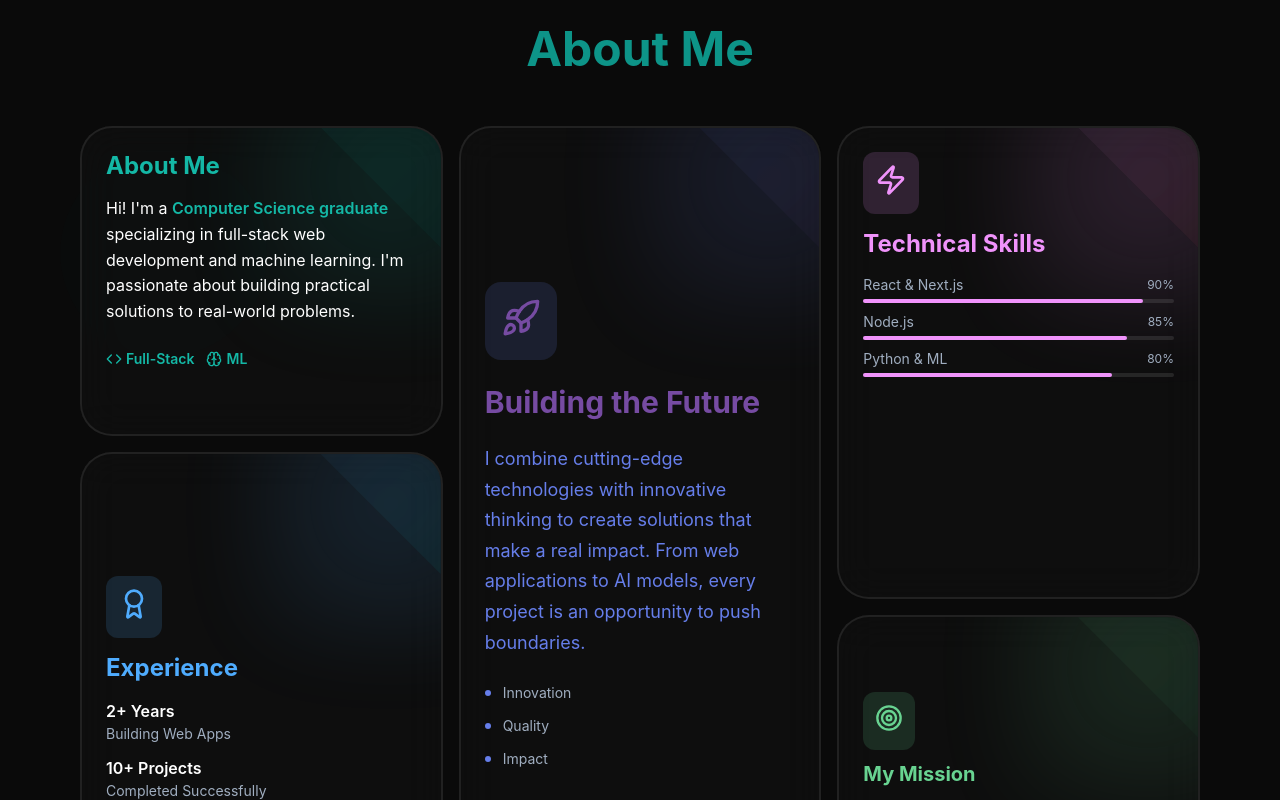
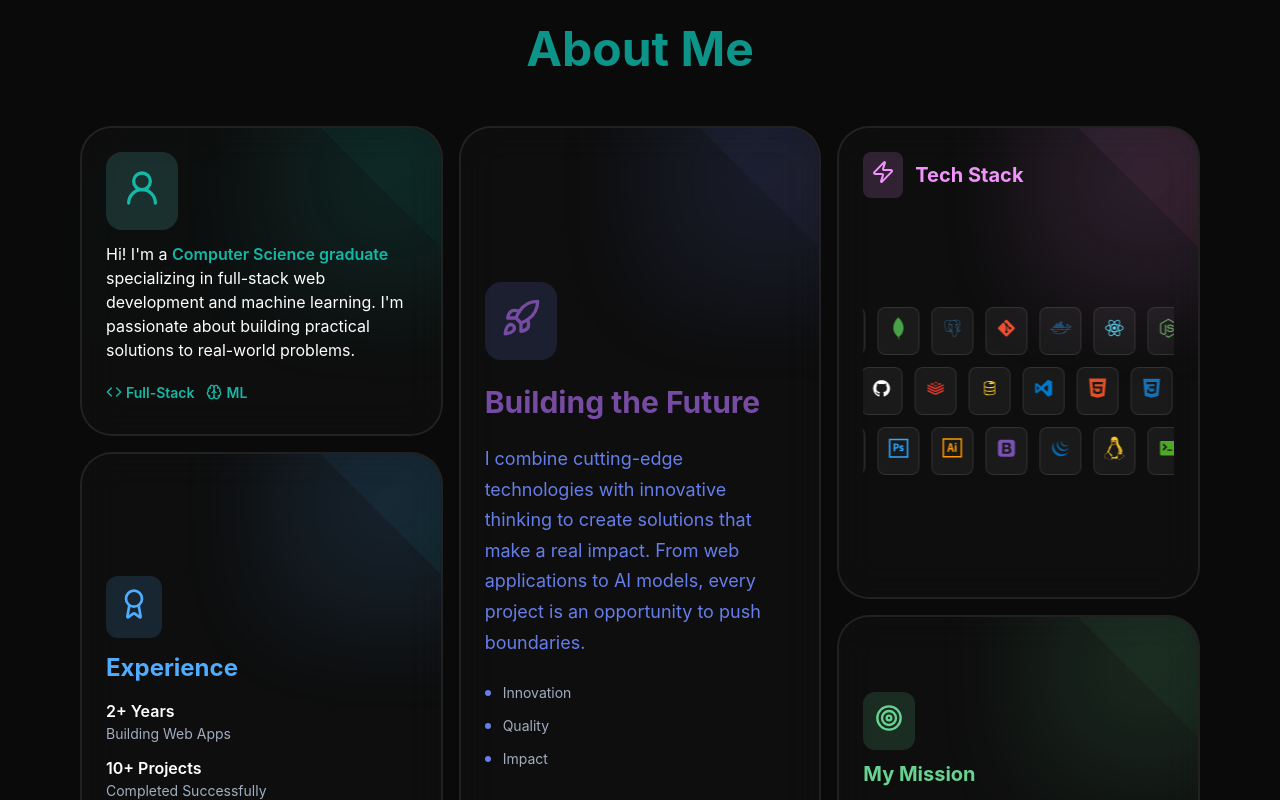
Before and after one commit to anandita-3217/anandita-dakshayani, a React (Vite) app: page / in a window 1280 px wide. Shown: the part 860-1660 px from the top of the page. Built offline with nearby package versions, Linux system fonts and the light colour scheme.

Commit message:
certificates prettier now and added marquee of tech skills to about

```diff
--- a/src/components/About.jsx
+++ b/src/components/About.jsx
@@ -1,4 +1,5 @@
 import React, { useEffect, useRef, useState } from 'react';
+import Marquee from "react-fast-marquee";
 import {
   Box,
   Container,
@@ -11,7 +12,32 @@ import {
   Icon,
 } from '@chakra-ui/react';
 import { motion, useMotionValue, useTransform } from 'framer-motion';
-import { Code, Brain, Zap, Award, Target, Rocket } from 'lucide-react';
+import { Code, Brain, Zap, Award, Target, Rocket,UserRound } from 'lucide-react';
+import {
+  DiReact,
+  DiNodejsSmall,
+  DiPython,
+  DiJavascript1,
+  DiMongodb,
+  DiPostgresql,
+  DiGit,
+  DiDocker,
+  DiHtml5,
+  DiCss3,
+  DiSass,
+  DiNpm,
+  DiGithubBadge,
+  DiRedis,
+  DiFirebase,
+  DiVisualstudio,
+  DiBootstrap,
+  DiJqueryLogo,
+  DiLinux,
+  DiTerminal,
+  DiPhotoshop,
+  DiIllustrator,
+} from 'react-icons/di';
+
 
 const MotionBox = motion(Box);
 const MotionHeading = motion(Heading);
@@ -102,6 +128,9 @@ const BentoCard = ({ children, rowSpan, colSpan, index, color = '#14b8a6', accen
       ref={cardRef}
       rowSpan={rowSpan}
       colSpan={colSpan}
+        minW={0}
+  maxW="100%"
+  overflow="hidden"
       onMouseMove={handleMouseMove}
       onMouseLeave={handleMouseLeave}
       onMouseEnter={() => setIsHovered(true)}
@@ -234,6 +263,7 @@ function About() {
             variants={headerVariants}
             mb={12}
           >
+            {/* Add animations here */}
             <Text as="span" color="brand.500">About Me</Text>
           </MotionHeading>
 
@@ -246,20 +276,20 @@ function About() {
           >
             {/* Top Left - Introduction */}
             <BentoCard rowSpan={2} colSpan={1} index={0} color="#14b8a6" accentColor="#0d9488">
-              <VStack spacing={4} align="stretch" h="100%">
-                <Heading
-                  as="h3"
-                  fontSize={{ base: 'xl', md: '2xl' }}
-                  fontWeight="bold"
-                  color="brand.400"
+              <VStack spacing={3} align="stretch" h="100%">
+                <Box
+                  p={4}
+                  bg="rgba(102, 234, 219, 0.15)"
+                  borderRadius="2xl"
+                  w="fit-content"
                 >
-                  About Me
-                </Heading>
+                  <Icon as={UserRound} boxSize={10} color="#14b8a6" />
+                </Box>
 
                 <Text
                   fontSize={{ base: 'sm', md: 'md' }}
                   color="text.primary"
-                  lineHeight="1.6"
+                  lineHeight="1.5"
                 >
                   Hi! I'm a <Text as="span" color="#14b8a6" fontWeight="600">Computer Science graduate</Text> specializing
                   in full-stack web development and machine learning. I'm passionate about building
@@ -323,53 +353,122 @@ function About() {
               </VStack>
             </BentoCard>
 
-            {/* Top Right - Skills */}
+           {/* Top Right - Tech Stack */}
           <BentoCard rowSpan={3} colSpan={1} index={2} color="#f093fb" accentColor="#f5576c">
-              <VStack spacing={4} align="stretch" h="100%">
+            <VStack spacing={3} align="stretch" h="100%" overflow="hidden">
+              <HStack spacing={3} align="center">
                 <Box
-                  p={3}
+                  p={2}
                   bg="rgba(240, 147, 251, 0.15)"
-                  borderRadius="xl"
-                  w="fit-content"
+                  borderRadius="lg"
+                  flexShrink={0}
                 >
-                  <Icon as={Zap} boxSize={8} color="#f093fb" />
+                  <Icon as={Zap} boxSize={6} color="#f093fb" />
                 </Box>
 
                 <Heading
                   as="h3"
-                  fontSize={{ base: 'xl', md: '2xl' }}
+                  fontSize={{ base: 'lg', md: 'xl' }}
                   fontWeight="bold"
                   color="#f093fb"
                 >
-                  Technical Skills
+                  Tech Stack
                 </Heading>
+              </HStack>
 
-                <VStack spacing={2} align="stretch">
+              {/* Marquee Section - Takes remaining space */}
+              <VStack spacing={3} flex={1} justify="center" overflow="hidden">
+                <Box w="100%" overflow="hidden">
+                  <Marquee
+                    gradient={false}
+                    speed={30}
+                    pauseOnHover={true}
+                  >
                     {[
-                    { name: 'React & Next.js', level: 90 },
-                    { name: 'Node.js', level: 85 },
-                    { name: 'Python & ML', level: 80 }
-                  ].map((skill, i) => (
-                    <Box key={i}>
-                      <HStack justify="space-between" mb={1}>
-                        <Text fontSize="sm" color="text.secondary">
-                          {skill.name}
-                        </Text>
-                        <Text fontSize="xs" color="text.secondary">
-                          {skill.level}%
-                        </Text>
-                      </HStack>
-                      <Box h="4px" bg="rgba(255, 255, 255, 0.1)" borderRadius="full">
+                      { icon: DiReact, color: '#61dafb' },
+                      { icon: DiNodejsSmall, color: '#68a063' },
+                      { icon: DiPython, color: '#3776ab' },
+                      { icon: DiJavascript1, color: '#f7df1e' },
+                      { icon: DiMongodb, color: '#47a248' },
+                      { icon: DiPostgresql, color: '#336791' },
+                      { icon: DiGit, color: '#f05032' },
+                      { icon: DiDocker, color: '#2496ed' },
+                    ].map((tech, i) => (
                       <Box
-                          h="100%"
-                          w={`${skill.level}%`}
-                          bg="#f093fb"
-                          borderRadius="full"
-                          transition="width 1s ease-out"
-                        />
-                      </Box>
+                        key={i}
+                        p={2}
+                        bg="rgba(255, 255, 255, 0.05)"
+                        borderRadius="lg"
+                        border="1px solid"
+                        borderColor="rgba(255, 255, 255, 0.1)"
+                        mx={1.5}
+                      >
+                        <Icon as={tech.icon} boxSize={6} color={tech.color} />
                       </Box>
                     ))}
+                  </Marquee>
+                </Box>
+
+                <Box w="100%" overflow="hidden">
+                  <Marquee
+                    gradient={false}
+                    speed={30}
+                    direction="right"
+                    pauseOnHover={true}
+                  >
+                    {[
+                      { icon: DiHtml5, color: '#e34f26' },
+                      { icon: DiCss3, color: '#1572b6' },
+                      { icon: DiSass, color: '#cc6699' },
+                      { icon: DiNpm, color: '#cb3837' },
+                      { icon: DiGithubBadge, color: '#fff' },
+                      { icon: DiRedis, color: '#dc382d' },
+                      { icon: DiFirebase, color: '#ffca28' },
+                      { icon: DiVisualstudio, color: '#007acc' },
+                    ].map((tech, i) => (
+                      <Box
+                        key={i}
+                        p={2}
+                        bg="rgba(255, 255, 255, 0.05)"
+                        borderRadius="lg"
+                        border="1px solid"
+                        borderColor="rgba(255, 255, 255, 0.1)"
+                        mx={1.5}
+                      >
+                        <Icon as={tech.icon} boxSize={6} color={tech.color} />
+                      </Box>
+                    ))}
+                  </Marquee>
+                </Box>
+
+                <Box w="100%" overflow="hidden">
+                  <Marquee
+                    gradient={false}
+                    speed={30}
+                    pauseOnHover={true}
+                  >
+                    {[
+                      { icon: DiBootstrap, color: '#7952b3' },
+                      { icon: DiJqueryLogo, color: '#0769ad' },
+                      { icon: DiLinux, color: '#fcc624' },
+                      { icon: DiTerminal, color: '#4eaa25' },
+                      { icon: DiPhotoshop, color: '#31a8ff' },
+                      { icon: DiIllustrator, color: '#ff9a00' },
+                    ].map((tech, i) => (
+                      <Box
+                        key={i}
+                        p={2}
+                        bg="rgba(255, 255, 255, 0.05)"
+                        borderRadius="lg"
+                        border="1px solid"
+                        borderColor="rgba(255, 255, 255, 0.1)"
+                        mx={1.5}
+                      >
+                        <Icon as={tech.icon} boxSize={6} color={tech.color} />
+                      </Box>
+                    ))}
+                  </Marquee>
+                </Box>
               </VStack>
             </VStack>
           </BentoCard>
--- a/src/components/AboutPageBits/Certificates.jsx
+++ b/src/components/AboutPageBits/Certificates.jsx
@@ -429,7 +429,7 @@ const CertificateDetailModal = ({ isOpen, onClose, cert }) => {
 };
 
 // Main Component
-const Certificates = () => {
+export default function Certificates () {
   const { isOpen, onOpen, onClose } = useDisclosure();
   const [selectedCert, setSelectedCert] = useState(null);
   const [searchQuery, setSearchQuery] = useState('');
@@ -540,6 +540,7 @@ const Certificates = () => {
         <VStack spacing={12} align="stretch">
           {/* Header Section */}
           <VStack spacing={6} textAlign="center">
+            {/* Add animations here */}
             <Heading
               as="h2"
               fontSize={{ base: '3xl', md: '5xl' }}
@@ -733,5 +734,3 @@ const Certificates = () => {
     </Box>
   );
 };
-
-export default Certificates;
```
Lines whose indentation alone changed are shown as unchanged.
